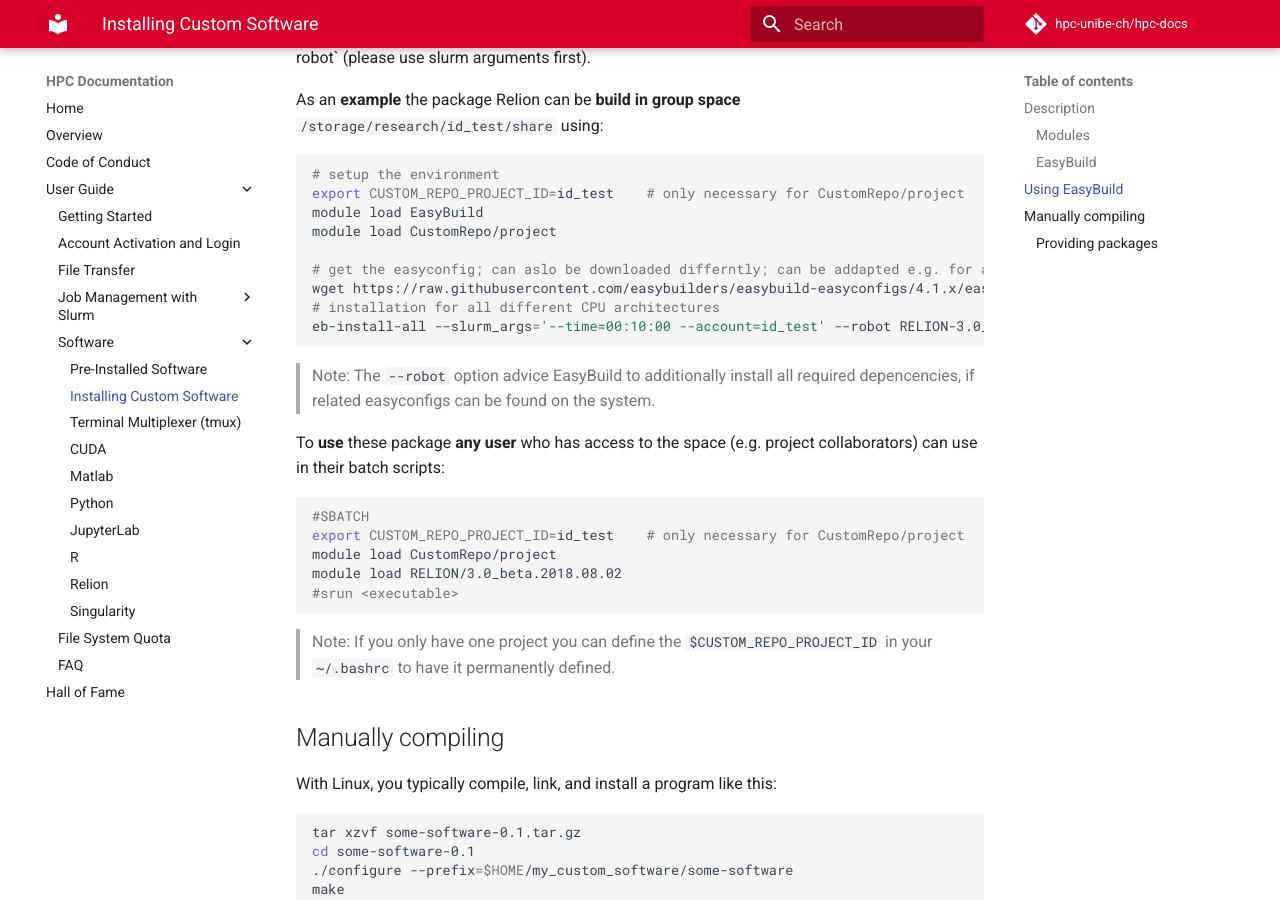
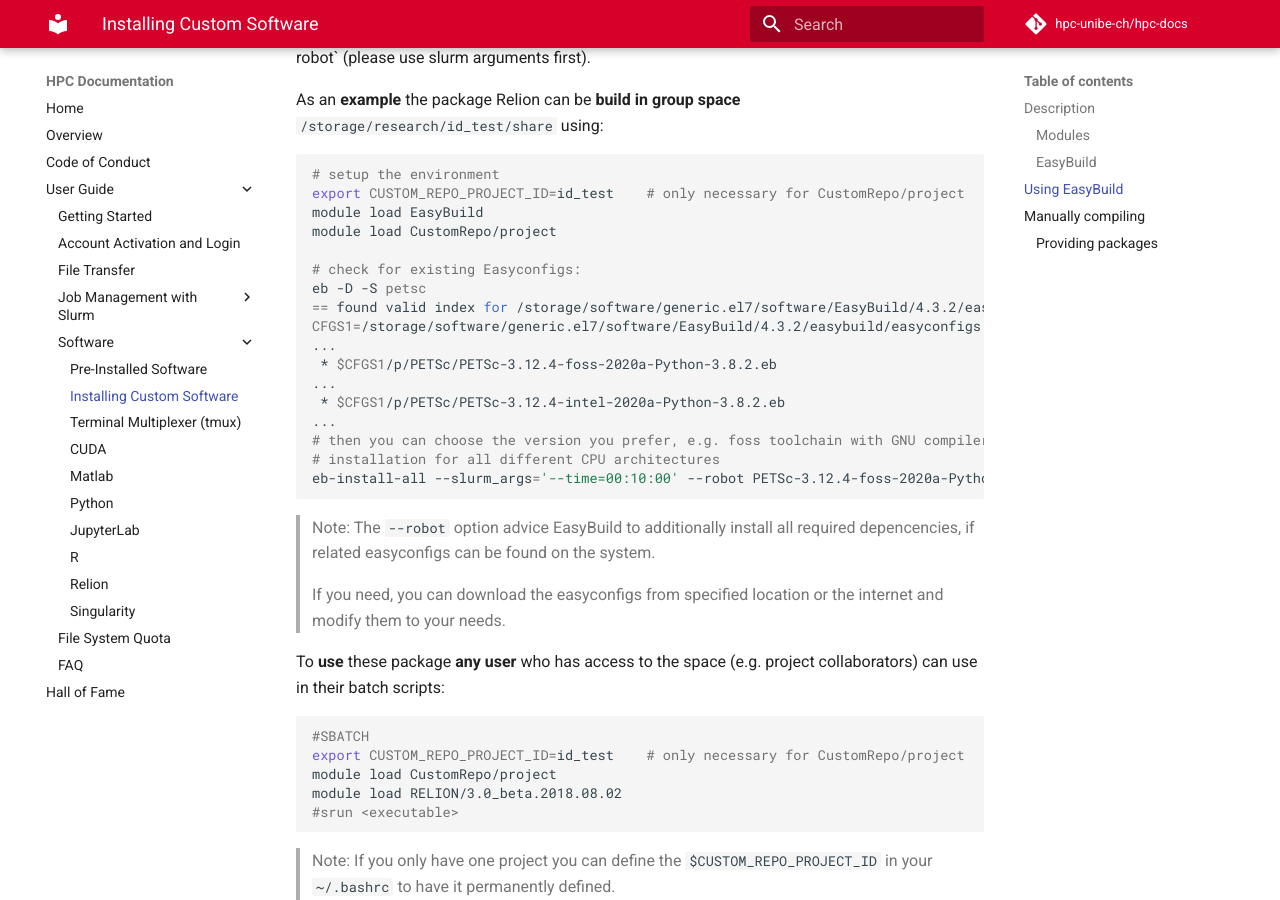
Before and after one commit to hpc-unibe-ch/hpc-unibe-ch.github.io, an MkDocs documentation site: the page built from docs/user-guide/software/installing-custom-software.md, in a window 1280 px wide and 900 px high, scrolled down 1664 px. Built offline with MkDocs 1.6.1 and Material for MkDocs 9.7.7, drawn with Linux system fonts in a browser that asks for light colours; comment, search, counter and statistics services are not loaded.

Commit message:
eb search update

````diff
--- a/docs/user-guide/software/installing-custom-software.md
+++ b/docs/user-guide/software/installing-custom-software.md
@@ -50,12 +50,23 @@ export CUSTOM_REPO_PROJECT_ID=id_test    # only necessary for CustomRepo/project
 module load EasyBuild
 module load CustomRepo/project
 
-# get the easyconfig; can aslo be downloaded differntly; can be addapted e.g. for a different version number
-wget https://raw.githubusercontent.com/easybuilders/easybuild-easyconfigs/4.1.x/easybuild/easyconfigs/r/RELION/RELION-3.0_beta.2018.08.02-intel-2018a.eb
+# check for existing Easyconfigs:
+eb -D -S petsc
+== found valid index for /storage/software/generic.el7/software/EasyBuild/4.3.2/easybuild/easyconfigs, so using it...
+CFGS1=/storage/software/generic.el7/software/EasyBuild/4.3.2/easybuild/easyconfigs
+...
+ * $CFGS1/p/PETSc/PETSc-3.12.4-foss-2020a-Python-3.8.2.eb
+...
+ * $CFGS1/p/PETSc/PETSc-3.12.4-intel-2020a-Python-3.8.2.eb
+...
+# then you can choose the version you prefer, e.g. foss toolchain with GNU compiler
 # installation for all different CPU architectures
-eb-install-all --slurm_args='--time=00:10:00 --account=id_test' --robot RELION-3.0_beta.2018.08.02-intel-2018a.eb
+eb-install-all --slurm_args='--time=00:10:00' --robot PETSc-3.12.4-foss-2020a-Python-3.8.2.eb
 ```
+
 > Note: The `--robot` option advice EasyBuild to additionally install all required depencencies, if related easyconfigs can be found on the system.
+
+> If you need, you can download the easyconfigs from specified location or the internet and modify them to your needs.
 
 To **use** these package **any user** who has access to the space (e.g. project collaborators) can use in their batch scripts:
 
````
